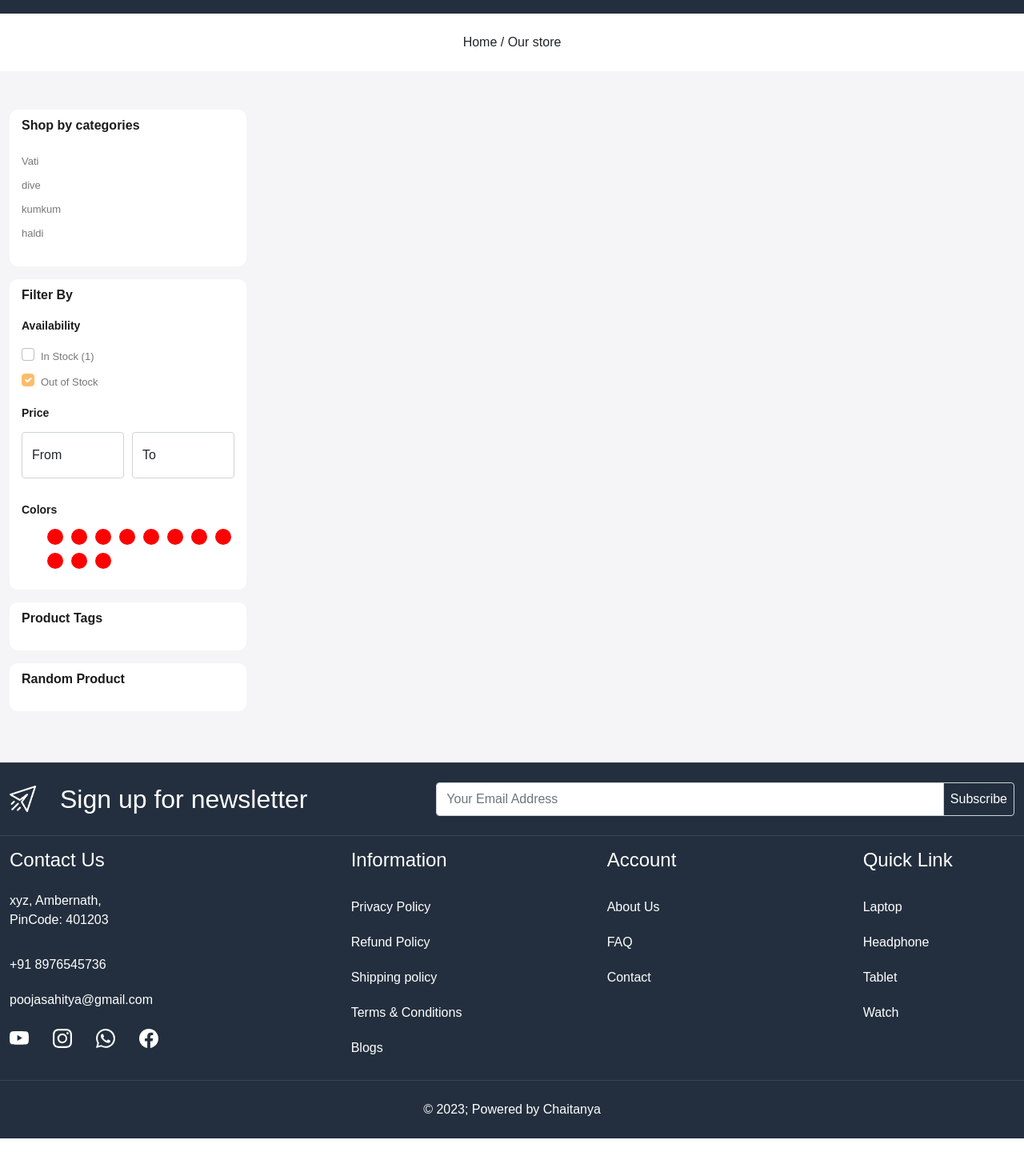
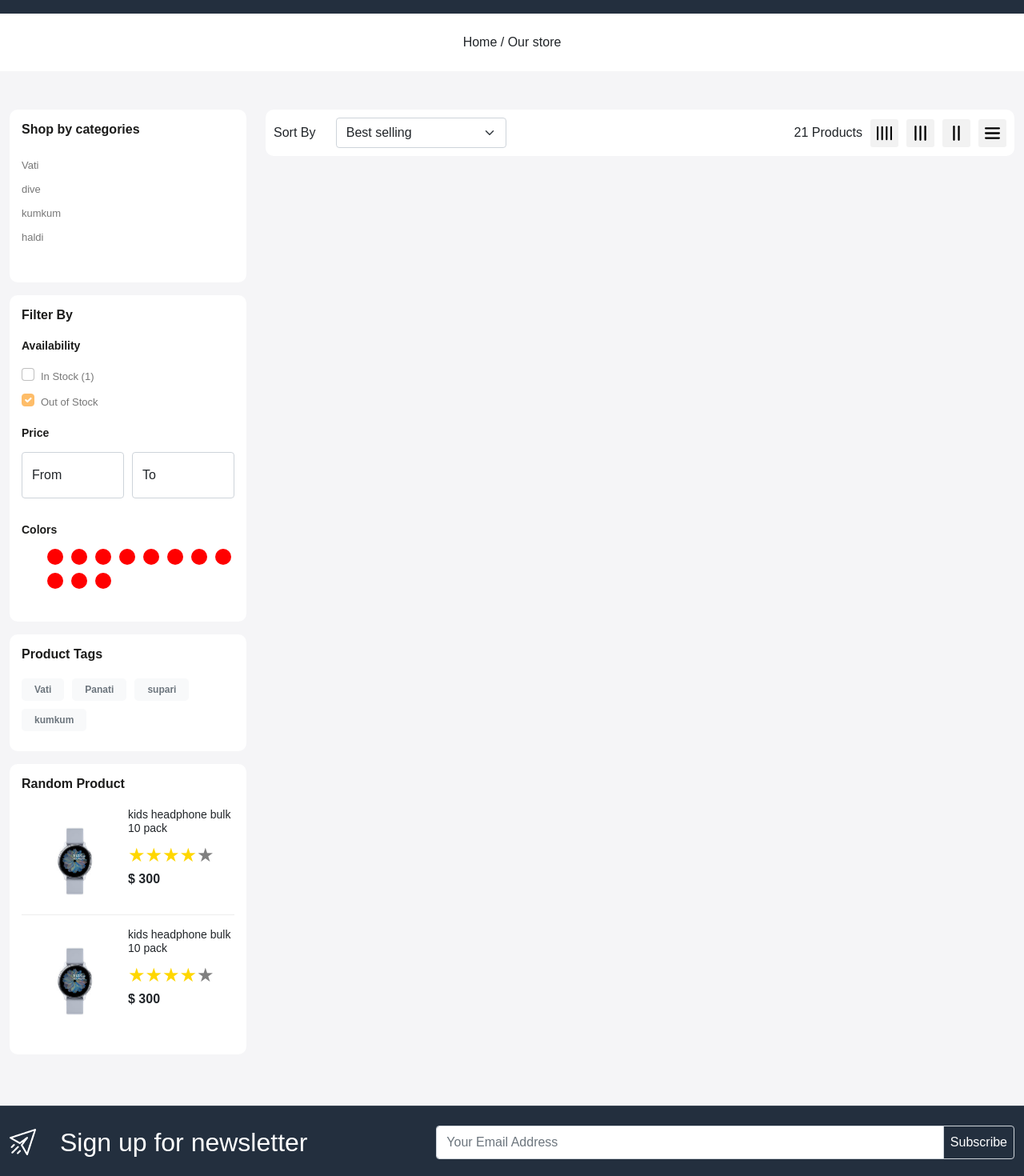
Before and after one commit to Webdev-Chaitanya/SGPB-FrontEnd, a React (Create React App) app: page /store in a window 1280 px wide. Shown: the part 200-1670 px from the top of the page at 80% size. Before the commit the page ends 1623 px from the top, so only its background shows below. Built offline with nearby package versions, Linux system fonts and the light colour scheme; a web font is replaced by a local one.

Commit message:
our store commit2

```diff
--- a/src/App.css
+++ b/src/App.css
@@ -278,7 +278,7 @@
 .filter-card{
   background-color: white;
   border-radius: 10px;
-  padding: 10px 15px;
+  padding: 15px 15px 25px;
 }
 .filter-title{
   font-size: 16px;
@@ -322,5 +322,25 @@
   background-color: red;
   border-radius: 50%;
 }
+.random-products h5{
+  font-size: 14px;
+  margin-bottom: 8px;
+}
+.random-products:first-child{
+  border-bottom: 1px solid var(--color-ededed);
+}
+.filter-sort-grid{
+  padding: 10px;
+  background-color: white;
+  border-radius: 10px;
+}
+.grid img{
+  width: 35px;
+  height: 35px;
+  background-color: #f2f2f2;
+  padding: 8px;
+  border-radius: 3px;
+
+}
 
 /* Our store end here */
--- a/src/pages/OurStore.js
+++ b/src/pages/OurStore.js
@@ -1,6 +1,7 @@
 import React from "react";
 import BreadCrumb from "../components/BreadCrumb";
 import Meta from "../components/Meta";
+import ReactStars from "react-rating-stars-component"
 
 function OurStore() {
   return (
@@ -84,12 +85,94 @@
               </div>
               <div className="filter-card mb-3">
                 <h3 className="filter-title">Product Tags</h3>
+                <div>
+                    <div className="product-tags d-flex flex-wrap align-items-center gap-10">
+                        <span className="badge bg-light text-secondary rounded-3 py-2 px-3">
+                            Vati
+                        </span>
+                        <span className="badge bg-light text-secondary rounded-3 py-2 px-3">
+                            Panati
+                        </span>
+                        <span className="badge bg-light text-secondary rounded-3 py-2 px-3">
+                            supari
+                        </span>
+                        <span className="badge bg-light text-secondary rounded-3 py-2 px-3">
+                            kumkum
+                        </span>
+                    </div>
+                </div>
               </div>
               <div className="filter-card mb-3">
                 <h3 className="filter-title">Random Product</h3>
+                <div>
+                    <div className="random-products mb-3 d-flex">
+                        <div className="w-50">
+                            <img src="images/watch.jpg" className="img-fluid" alt="watch"/>
+                        </div>
+                        <div className="w-50">
+                            <h5>
+                                kids headphone bulk 10 pack
+                            </h5>
+                            <ReactStars
+                                count={5}
+                                size={24}
+                                value={4}
+                                edit={false}
+                                activeColor="#ffd700"
+                            />
+                            <b>$ 300</b>
+                        </div>
+                    </div>
+                    <div className="random-products d-flex">
+                        <div className="w-50">
+                            <img src="images/watch.jpg" className="img-fluid" alt="watch"/>
+                        </div>
+                        <div className="w-50">
+                            <h5>
+                                kids headphone bulk 10 pack
+                            </h5>
+                            <ReactStars
+                                count={5}
+                                size={24}
+                                value={4}
+                                edit={false}
+                                activeColor="#ffd700"
+                            />
+                            <b>$ 300</b>
+                        </div>
+                    </div>
+                </div>
               </div>
             </div>
-            <div className="col-9"></div>
+            <div className="col-9">
+                <div className="filter-sort-grid">
+                    <div className="d-flex justify-content-between align-items-center">
+                        <div className="d-flex align-items-center gap-10">
+                            <p className="mb-0 d-block" style={{width:"100px"}}>Sort By</p>
+                            <select name="" className="form-control form-select" id="">
+                                <option value="manual">Features</option>
+                                <option value="best-selling" selected="selected">Best selling</option>
+                                <option value="title-ascending">Alphabetically, A-z</option>
+                                <option value="title-descending">Alphabetically Z-A</option>
+                                <option value="price-ascending">price: low to High</option>
+                                <option value="price-descending">price: high to low</option>
+                                <option value="created-ascending">Date, old to new</option>
+                                <option value="created-descending">Date: new to old</option>
+
+                            </select>
+                        </div>
+                        <div className="d-flex align-items-center gap-10">
+                            <p className="totalproducts mb-0">21 Products</p>
+                            <div className="d-flex gap-10 align-items-center grid">
+                                <img src="images/gr4.svg" className="d-block img-fluid" alt="grid"/>
+                                <img src="images/gr3.svg" className="d-block img-fluid" alt="grid"/>
+                                <img src="images/gr2.svg" className="d-block img-fluid" alt="grid"/>
+                                <img src="images/gr.svg" className="d-block img-fluid" alt="grid"/>
+                            </div>
+                        </div>
+                    </div>
+                </div>
+            </div>
           </div>
         </div>
       </div>
```
